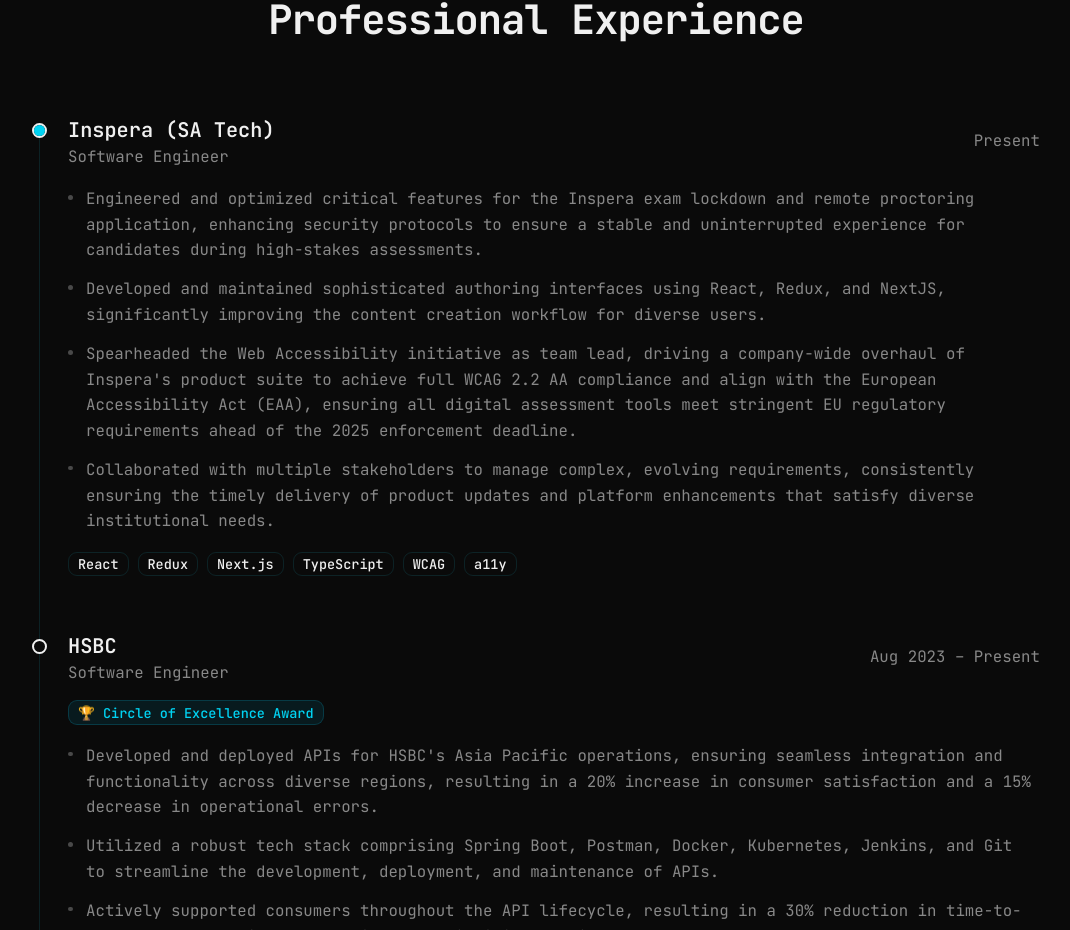
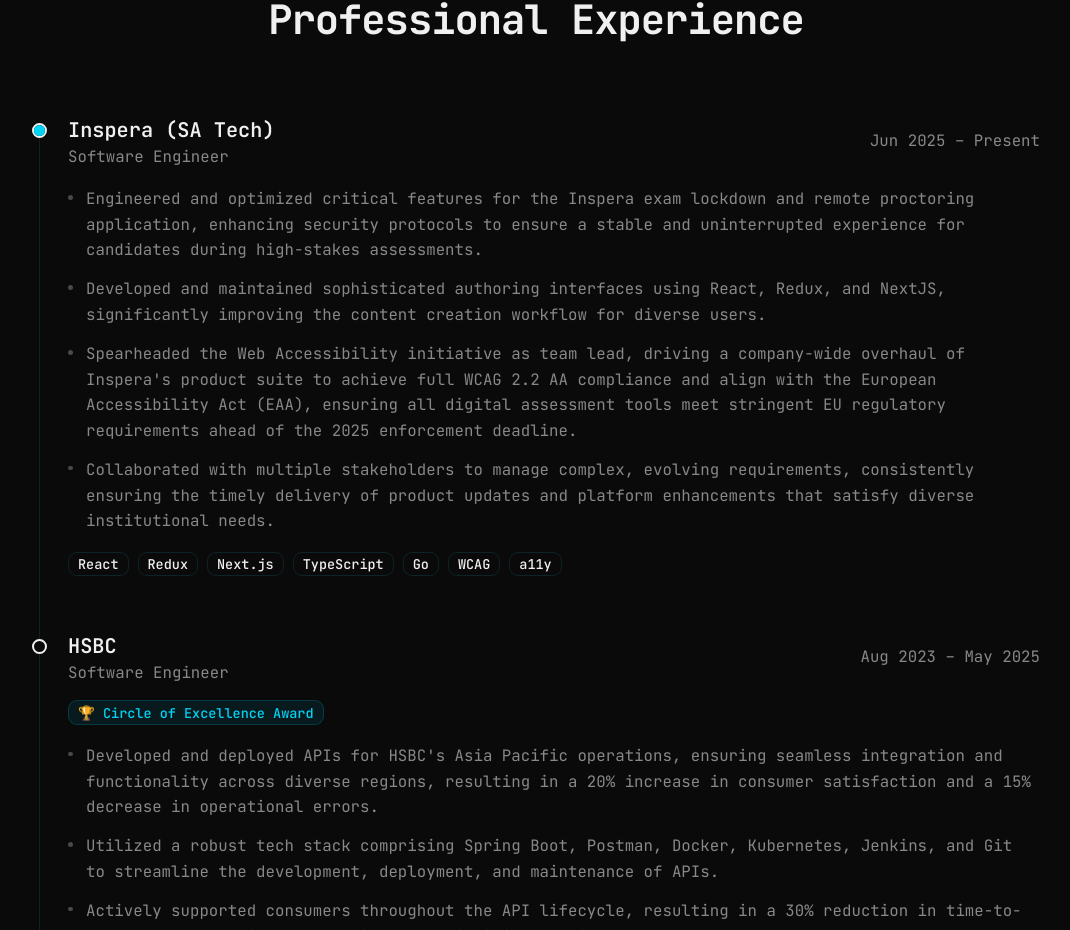
Before and after one commit to khaziashwaq/portfolio, a Next.js app: page / in a window 1280 px wide. Shown: the part 1994-2924 px from the top of the page, without its empty margins (104-1174 px from the left). Built offline with nearby package versions, Linux system fonts and the light colour scheme.

Commit message:
chore: edited experience period and tech stacks

```diff
--- a/src/components/sections/experience.tsx
+++ b/src/components/sections/experience.tsx
@@ -15,7 +15,7 @@
   {
     company: "Inspera (SA Tech)",
     role: "Software Engineer",
-    period: "Present",
+    period: "Jun 2025 – Present",
     current: true,
     bullets: [
       "Engineered and optimized critical features for the Inspera exam lockdown and remote proctoring application, enhancing security protocols to ensure a stable and uninterrupted experience for candidates during high-stakes assessments.",
@@ -23,12 +23,12 @@
       "Spearheaded the Web Accessibility initiative as team lead, driving a company-wide overhaul of Inspera's product suite to achieve full WCAG 2.2 AA compliance and align with the European Accessibility Act (EAA), ensuring all digital assessment tools meet stringent EU regulatory requirements ahead of the 2025 enforcement deadline.",
       "Collaborated with multiple stakeholders to manage complex, evolving requirements, consistently ensuring the timely delivery of product updates and platform enhancements that satisfy diverse institutional needs.",
     ],
-    tech: ["React", "Redux", "Next.js", "TypeScript", "WCAG", "a11y"],
+    tech: ["React", "Redux", "Next.js", "TypeScript", "Go", "WCAG", "a11y"],
   },
   {
     company: "HSBC",
     role: "Software Engineer",
-    period: "Aug 2023 – Present",
+    period: "Aug 2023 – May 2025",
     bullets: [
       "Developed and deployed APIs for HSBC's Asia Pacific operations, ensuring seamless integration and functionality across diverse regions, resulting in a 20% increase in consumer satisfaction and a 15% decrease in operational errors.",
       "Utilized a robust tech stack comprising Spring Boot, Postman, Docker, Kubernetes, Jenkins, and Git to streamline the development, deployment, and maintenance of APIs.",
```
